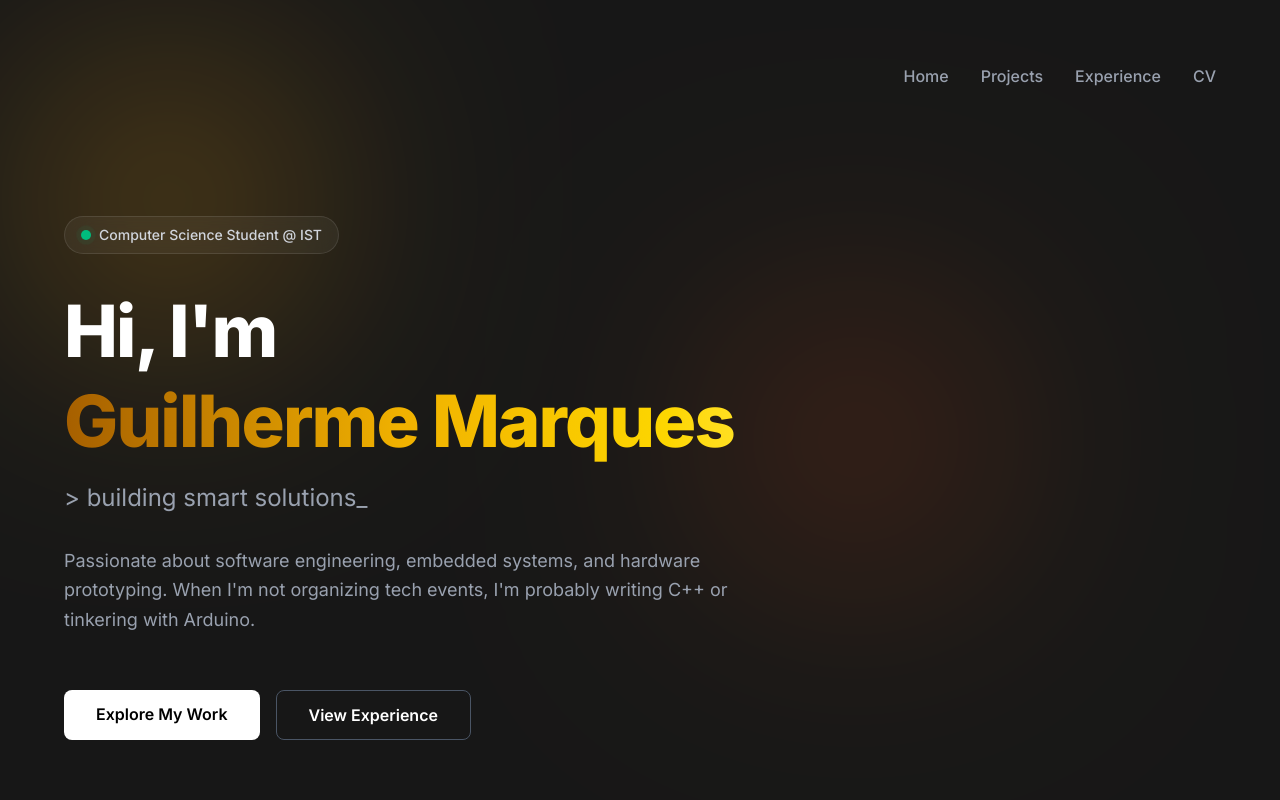
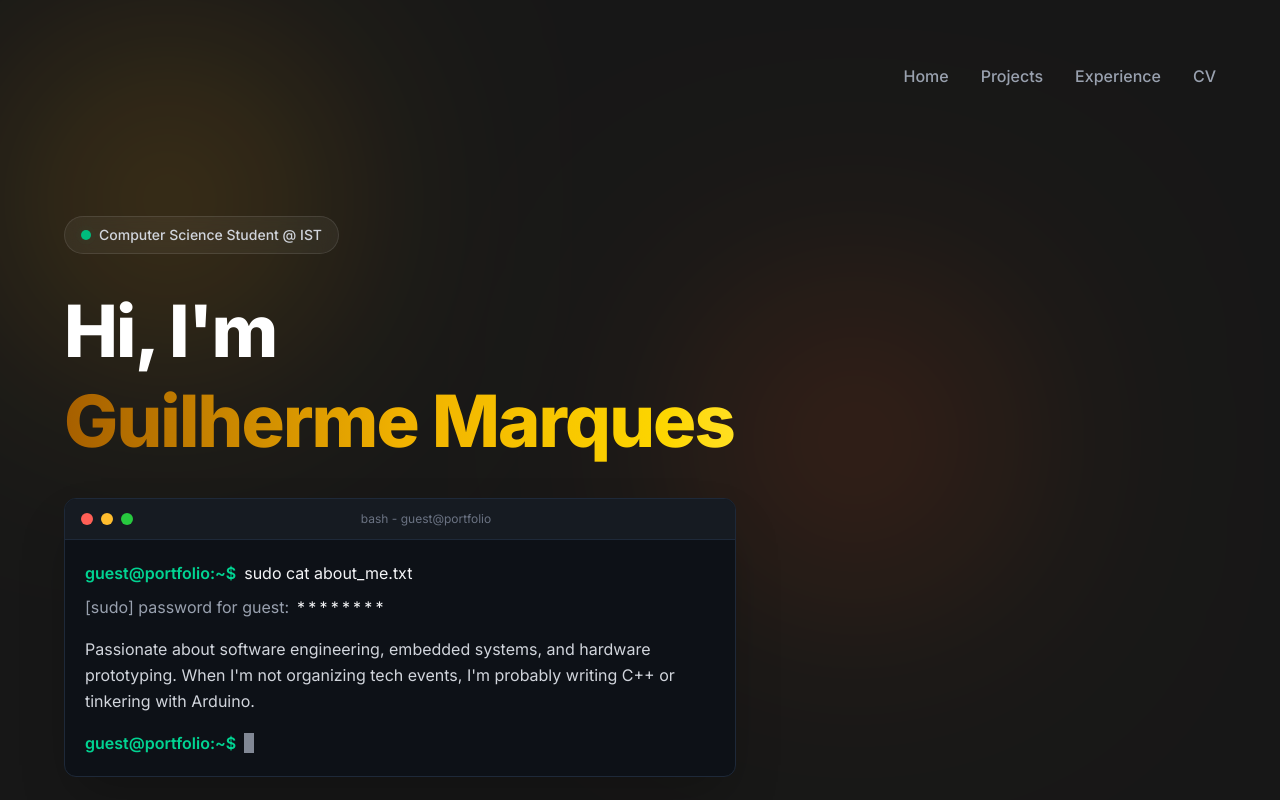
Before and after one commit to marques-jpg/marques-portfolio, a Next.js app: page / in a window 1280 px wide. Shown: the top 800 px of the page. Built offline with nearby package versions, Linux system fonts and the light colour scheme.

Commit message:
teste terminal

```diff
--- a/app/page.tsx
+++ b/app/page.tsx
@@ -20,24 +20,46 @@ export default function Home() {
         </div>
 
         {/* Título Principal com Gradiente */}
-        <div className="space-y-4">
         <h1 className="text-5xl md:text-7xl font-extrabold tracking-tight text-white leading-tight">
           Hi, I'm <br className="hidden md:block" />
           <span className="text-transparent bg-clip-text bg-gradient-to-r from-yellow-700 via-yellow-500 to-yellow-300">
             Guilherme Marques
           </span>
         </h1>
-          {/* Subtítulo estilo terminal */}
-          <p className="text-xl md:text-2xl font-mono text-gray-400">
-            {">"} building smart solutions_
-          </p>
+
+        {/* JANELA DE TERMINAL */}
+        <div className="w-full max-w-2xl mt-8 rounded-xl overflow-hidden bg-[#0d1117] border border-gray-800 shadow-2xl">
+          {/* Topo do terminal (botões) */}
+          <div className="flex items-center px-4 py-3 bg-[#161b22] border-b border-gray-800">
+            <div className="flex gap-2">
+              <div className="w-3 h-3 rounded-full bg-[#ff5f56]"></div>
+              <div className="w-3 h-3 rounded-full bg-[#ffbd2e]"></div>
+              <div className="w-3 h-3 rounded-full bg-[#27c93f]"></div>
+            </div>
+            <div className="mx-auto text-xs text-gray-500 font-mono">bash - guest@portfolio</div>
           </div>
 
-        {/* Descrição */}
-        <p className="text-lg text-gray-400 leading-relaxed max-w-2xl">
+          {/* Corpo do terminal */}
+          <div className="p-5 font-mono text-sm md:text-base leading-relaxed">
+            <div className="flex items-center gap-2 mb-2">
+              <span className="text-emerald-400 font-semibold">guest@portfolio:~$</span>
+              <span className="text-gray-100">sudo cat about_me.txt</span>
+            </div>
+            <div className="flex items-center gap-2 mb-4">
+              <span className="text-gray-400">[sudo] password for guest: </span>
+              <span className="text-gray-100 tracking-[0.2em]">********</span>
+            </div>
+            <p className="text-gray-300">
               Passionate about software engineering, embedded systems, and hardware prototyping.
               When I'm not organizing tech events, I'm probably writing C++ or tinkering with Arduino.
             </p>
+            <div className="flex items-center gap-2 mt-4">
+              <span className="text-emerald-400 font-semibold">guest@portfolio:~$</span>
+              {/* Cursor a piscar */}
+              <span className="w-2.5 h-5 bg-gray-400 animate-pulse"></span>
+            </div>
+          </div>
+        </div>
 
         {/* Botões de Navegação Rápidos */}
         <div className="flex flex-col sm:flex-row gap-4 pt-6">
```
Lines whose indentation alone changed are shown as unchanged.
